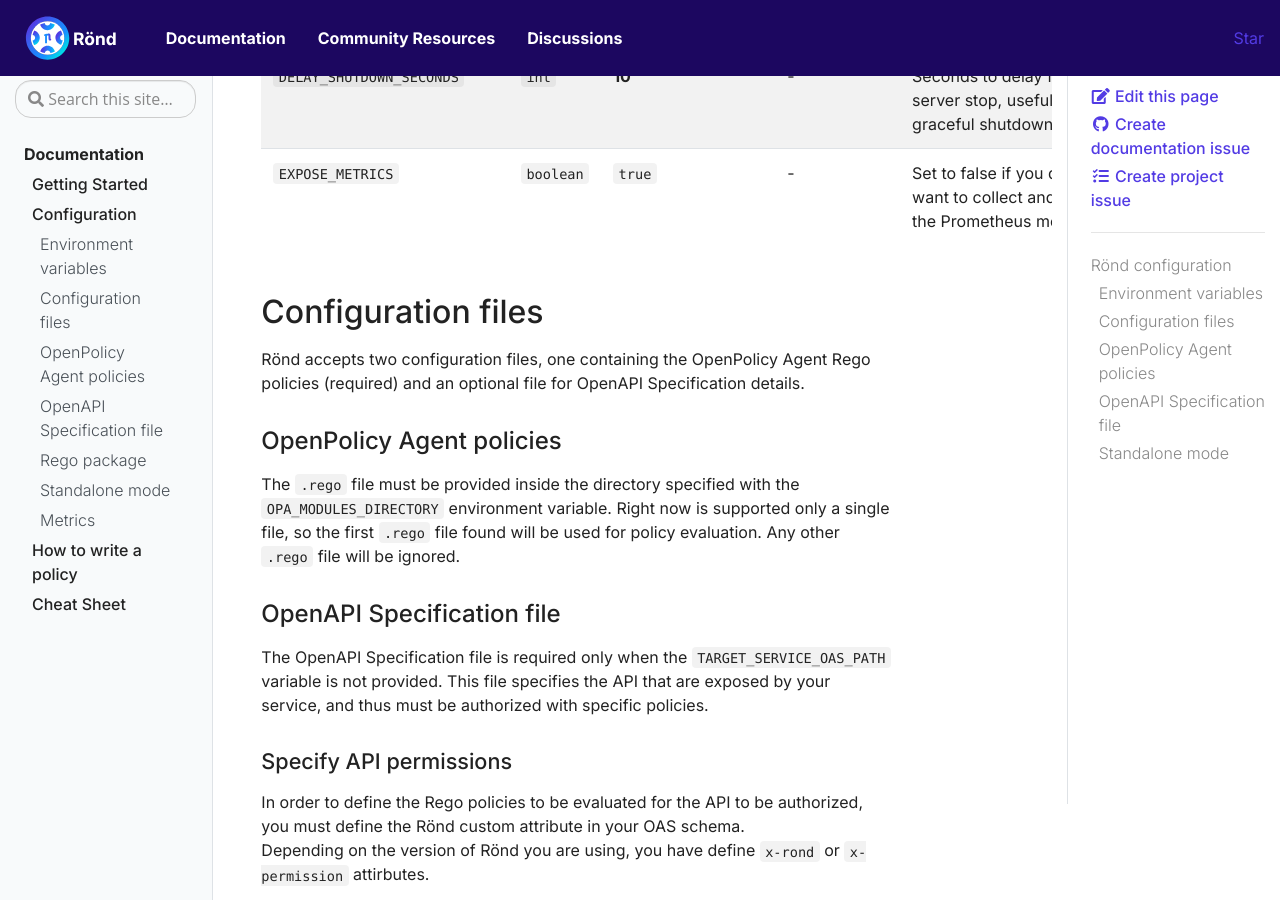
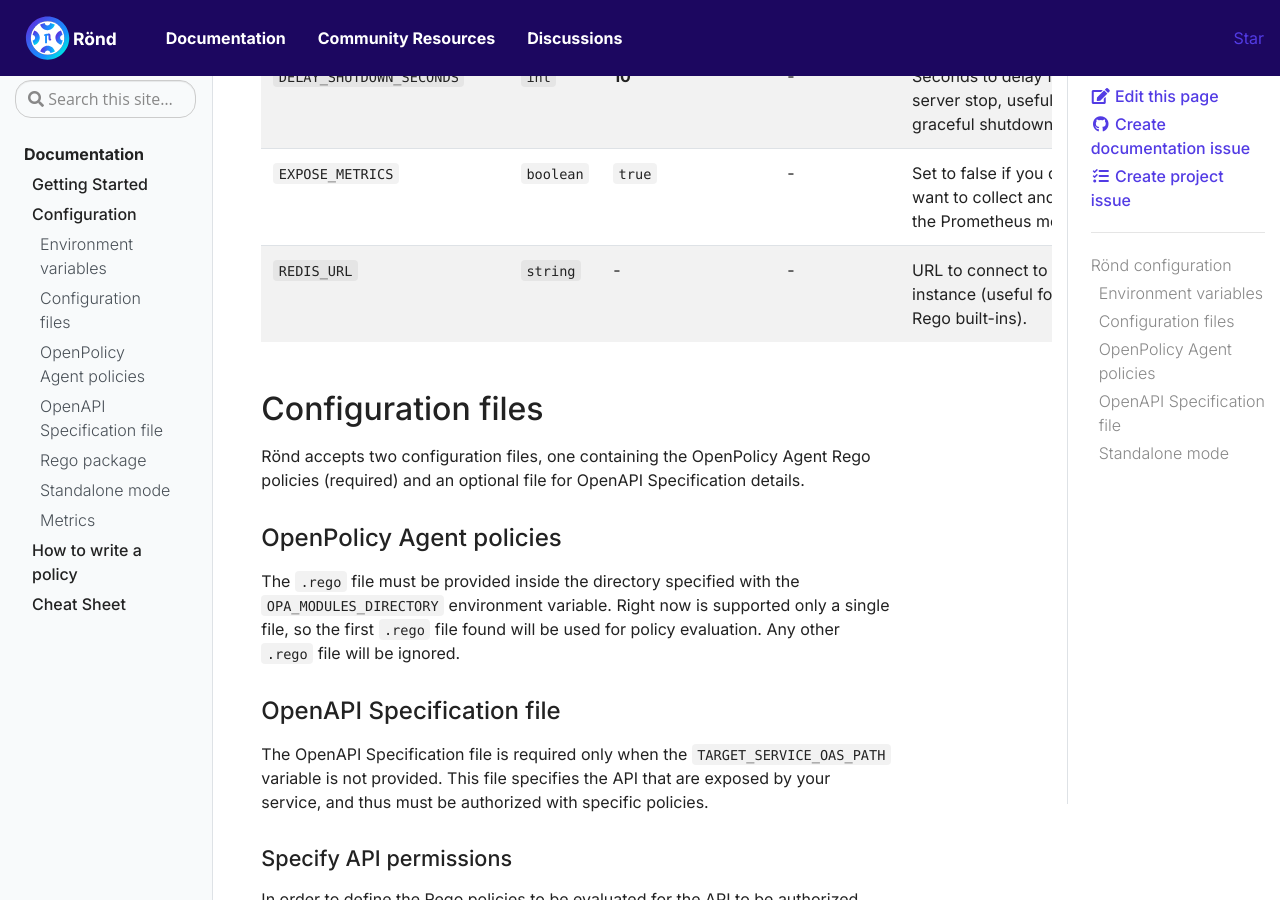
Before and after one commit to rond-authz/rond-authz.github.io, a Jekyll site: the page built from _docs/configuration.md, in a window 1280 px wide and 900 px high, scrolled down 2116 px. Built offline with Jekyll 4.4.1, drawn with Linux system fonts in a browser that asks for light colours.

Commit message:
Add REDIS_URL to configuration options
Added REDIS_URL configuration option for Redis connection.

```diff
--- a/_docs/configuration.md
+++ b/_docs/configuration.md
@@ -32,6 +32,7 @@
 | `PATH_PREFIX_STANDALONE`     | `string`  | `/eval`             | -                          | When in `STANDALONE` mode, this variables configures the prefix for all validation APIs defined by the OAS.                                                                                       |
 | `DELAY_SHUTDOWN_SECONDS`     | `int`     | **10**              | -                          | Seconds to delay forced server stop, useful for graceful shutdown.                                                                                                                                |
 | `EXPOSE_METRICS` | `boolean` | `true` | - | Set to false if you don't want to collect and expose the Prometheus metrics |
+| `REDIS_URL` | `string` | - | - | URL to connect to a Redis instance (useful for `redis_` Rego built-ins). |
 
 ## Configuration files
 
```
